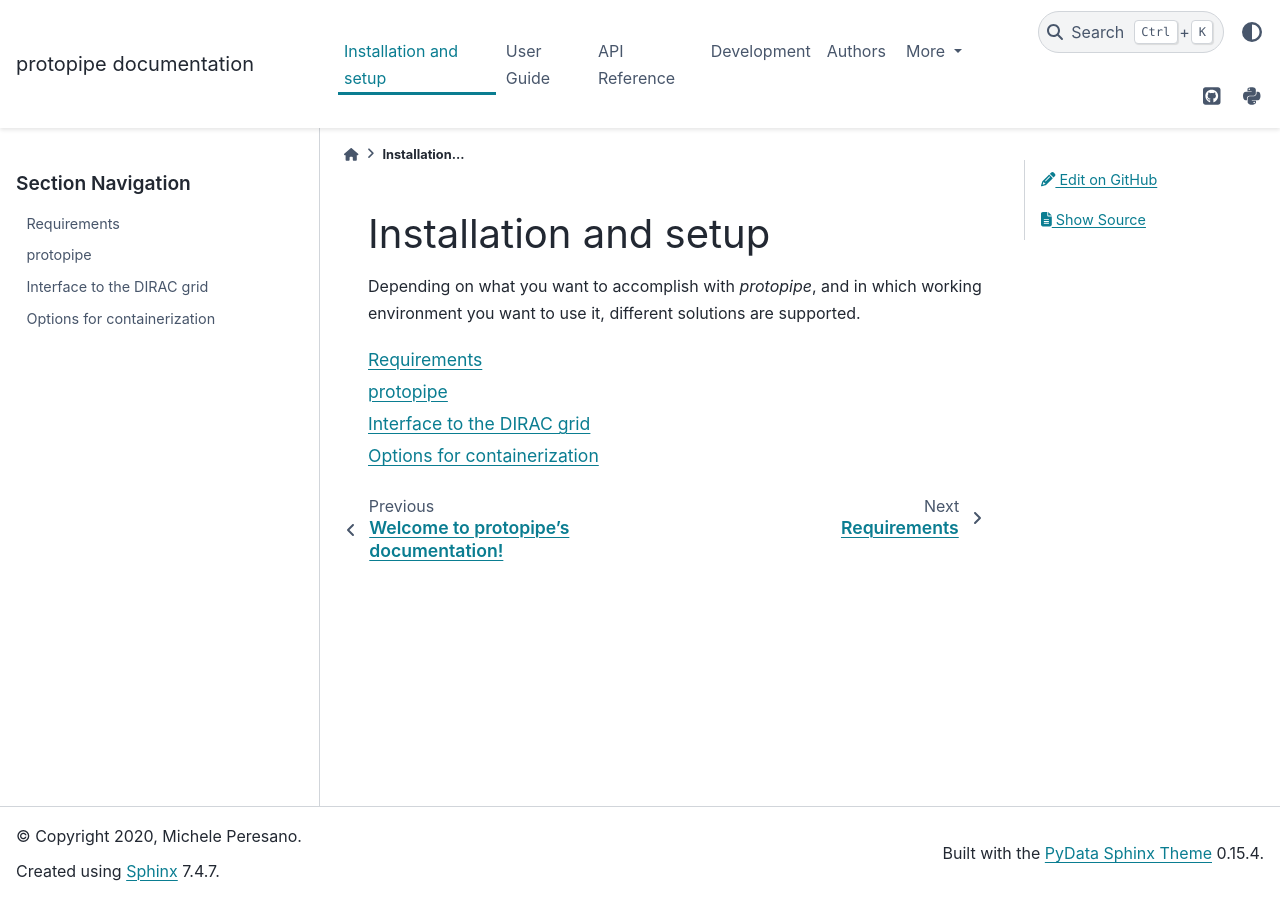
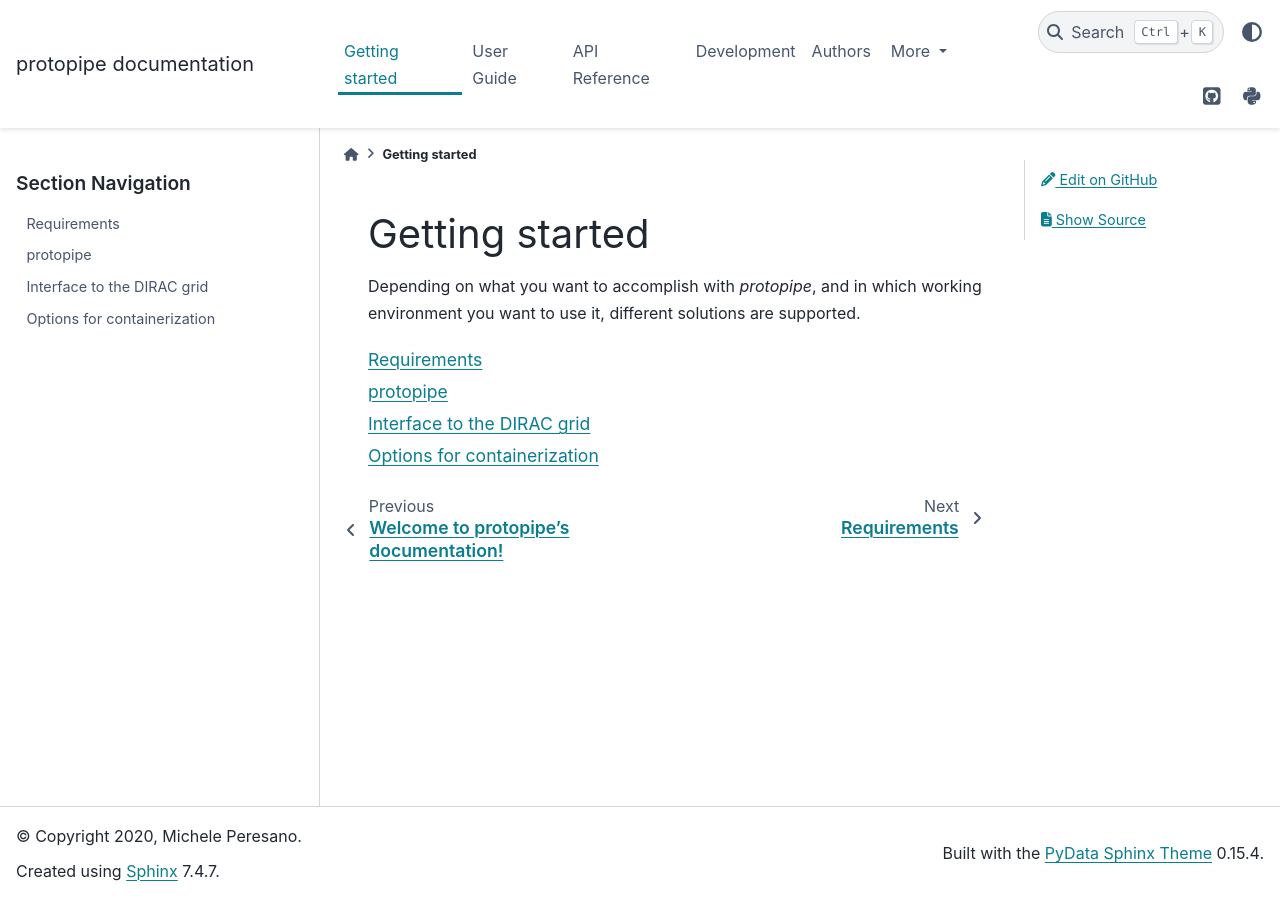
Before and after one commit to cta-observatory/protopipe, a Sphinx documentation site: the page built from docs/install/index.rst, in a window 1280 px wide. Built offline with Sphinx 7.4.7 and the PyData theme 0.15.4, drawn with Linux system fonts in a browser that asks for light colours; the version number could not be read and is left out.

Commit message:
shorten install index page title

```diff
--- a/docs/install/index.rst
+++ b/docs/install/index.rst
@@ -1,8 +1,8 @@
 .. _install:
 
-======================
-Installation and setup
-======================
+===============
+Getting started
+===============
 
 Depending on what you want to accomplish with *protopipe*, and in which working
 environment you want to use it, different solutions are supported.
```
